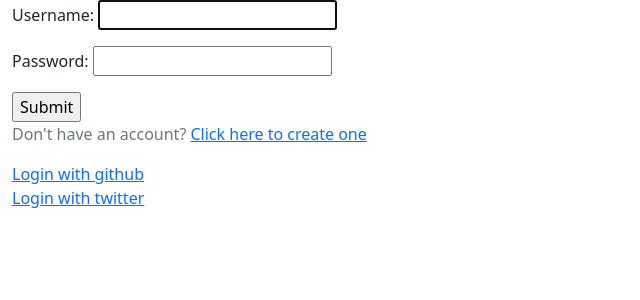
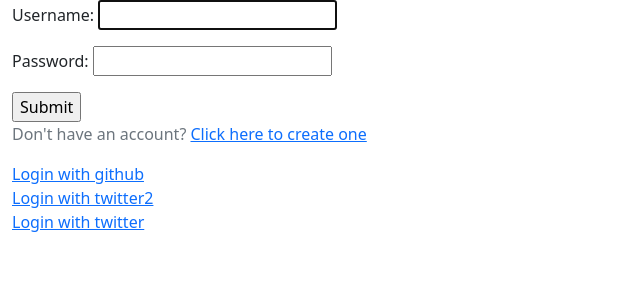
Before and after one commit to kelinimo/django_website_test1, a Django app: page /accounts/login/ in a window 1280 px wide. Shown: the part 56-356 px from the top of the page, without its empty margins (0-640 px from the left). Run offline with Django 5.2, Linux system fonts and the light colour scheme; some libraries are stand-ins or nearby versions.

Commit message:
Various changes

```diff
--- a/templates/registration/login.html
+++ b/templates/registration/login.html
@@ -8,5 +8,6 @@
     </form>
     <p class="text-muted">Don't have an account? <a href="{% url 'user:register' %}">Click here to create one</a></p>
     <a href="{% url 'social:begin' 'github'%}">Login with github</a>
-    <a href="{% url 'social:begin' 'twitter-oauth2'%}">Login with twitter</a>
+    <a href="{% url 'social:begin' 'twitter-oauth2'%}">Login with twitter2</a>
+    <a href="{% url 'social:begin' 'twitter-oauth'%}">Login with twitter</a>
 {% endblock %}
--- a/templates/registration/register.html
+++ b/templates/registration/register.html
@@ -14,5 +14,6 @@
 
 <a href="{% url 'login' %}">Back to login</a>
 <a href="{% url 'social:begin' 'twitter'%}">Login with twitter</a>
+<a href="{% url 'social:begin' 'twitter-oauth2'%}">Login with twitter2</a>
 
 {% endblock %}
--- a/webshop/settings.py
+++ b/webshop/settings.py
@@ -160,12 +160,15 @@ AUTHENTICATION_BACKENDS = [
     'django.contrib.auth.backends.ModelBackend',
     'social_core.backends.github.GithubOAuth2',
     'social_core.backends.twitter_oauth2.TwitterOAuth2',
+    'social_core.backends.twitter.TwitterOAuth'
 
 ]
-
 
 SOCIAL_AUTH_TWITTER_OAUTH2_KEY = os.getenv('SOCIAL_AUTH_TWITTER_OAUTH2_KEY')
 SOCIAL_AUTH_TWITTER_OAUTH2_SECRET = os.getenv('SOCIAL_AUTH_TWITTER_OAUTH2_SECRET')
 
+SOCIAL_AUTH_TWITTER_KEY = os.getenv('SOCIAL_AUTH_TWITTER_KEY')
+SOCIAL_AUTH_TWITTER_SECRET = os.getenv('SOCIAL_AUTH_TWITTER_SECRET')
+
 SOCIAL_AUTH_GITHUB_KEY = os.getenv('SOCIAL_AUTH_GITHUB_KEY')
 SOCIAL_AUTH_GITHUB_SECRET = os.getenv('SOCIAL_AUTH_GITHUB_SECRET')
```
